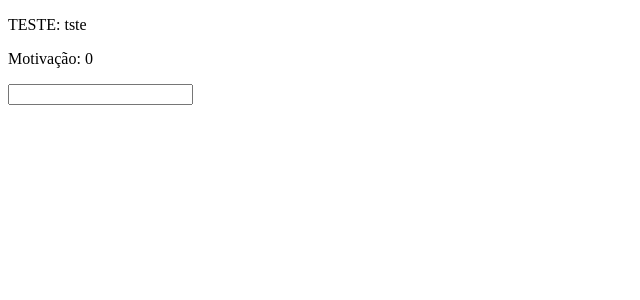
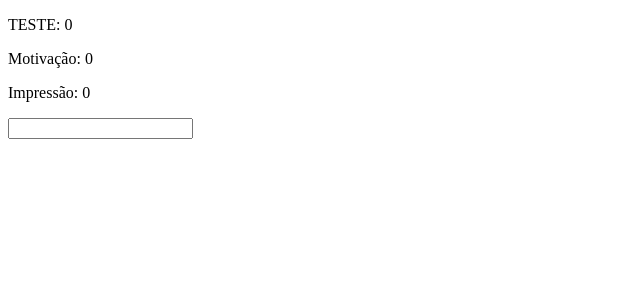
Before and after one commit to Jonathantoyoshima/numerologia, a React (Vite) app: page / in a window 1280 px wide. Shown: the top 300 px of the page, without its empty margins (0-640 px from the left). Built offline with nearby package versions, Linux system fonts and the light colour scheme.

Commit message:
Adiciona numeroimpressao

```diff
--- a/src/App.tsx
+++ b/src/App.tsx
@@ -1,5 +1,10 @@
 import { useState } from "react";
-const map = {
+
+interface Mapping {
+  [key: string]: number; // Allows any string key, but value must be number
+}
+
+const map:Mapping = {
   ["a"]: 1,
   ["b"]: 2,
   ["c"]: 3,
@@ -45,6 +50,10 @@ const map = {
   ["õ"]: 10,
 };
 
+const vogais = ['a', 'e', 'i', 'o', 'u', 'á', 'é', 'í', 'ó', 'ú', 'â', 'ê', 'ô', 'ã', 'õ'];
+
+
+
 const recursiveReduce = (values:number[], type?:string) => {
   const value = values.reduce((p,c) => p + c, 0)
 
@@ -52,39 +61,44 @@ const recursiveReduce = (values:number[], type?:string) => {
     return value;
   }
 
-
   if(value > 9) {
     return recursiveReduce(value.toString().split("").map(v => Number(v), type));
   }
-
-
 
   return value;
 }
 
 const numeroMotivacao = (letter: string[]) => {
-  const vogais = ['a', 'e', 'i', 'o', 'u', 'á', 'é', 'í', 'ó', 'ú', 'â', 'ê', 'ô', 'ã', 'õ']
   const arr = letter.filter((l) => vogais.includes(l))
   const result = recursiveReduce(arr.map(v => map[v]), 'm');
   return result;
 }
 
+const numeroImpressao = (letter: string[]) => {
+  const arr = letter.filter((l) => !vogais.includes(l))
+  const result = recursiveReduce(arr.map(v => map[v]));
+  return result;
+}
+
 function App() {
   // const [count, setCount] = useState(0);
-  const [value, setValue] = useState('tste');
+  const [value, setValue] = useState(0);
   const [motiv, setMotiv] = useState(0);
+  const [imp, setImp] = useState(0);
 
   return (
     <>
     <p>TESTE: {value}</p>
     <p>Motivação: {motiv}</p>
+    <p>Impressão: {imp}</p>
 
 
     <input onChange={(txt) => {
       const name = txt.target.value.toLowerCase().split('');
 
-      const result = recursiveReduce(name.map(v => map[v]));
-      setMotiv(numeroMotivacao(name))
+      const result = recursiveReduce(name.map((v:any) => map[v] || 0));
+      setMotiv(numeroMotivacao(name));
+      setImp(numeroImpressao(name));
 
 
       setValue(result)
```
Also changed, not shown: 4 other files (tests, documents, lock files or other folders).
